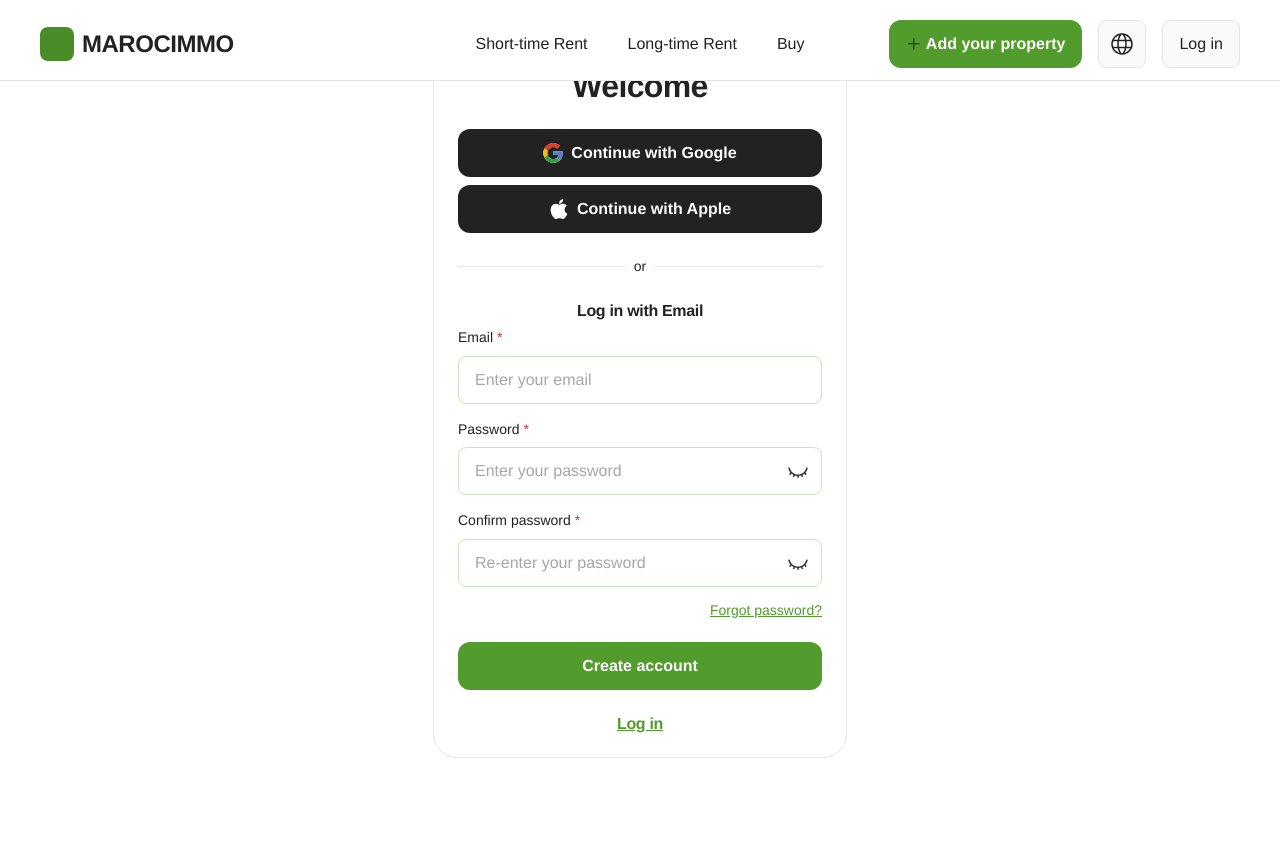
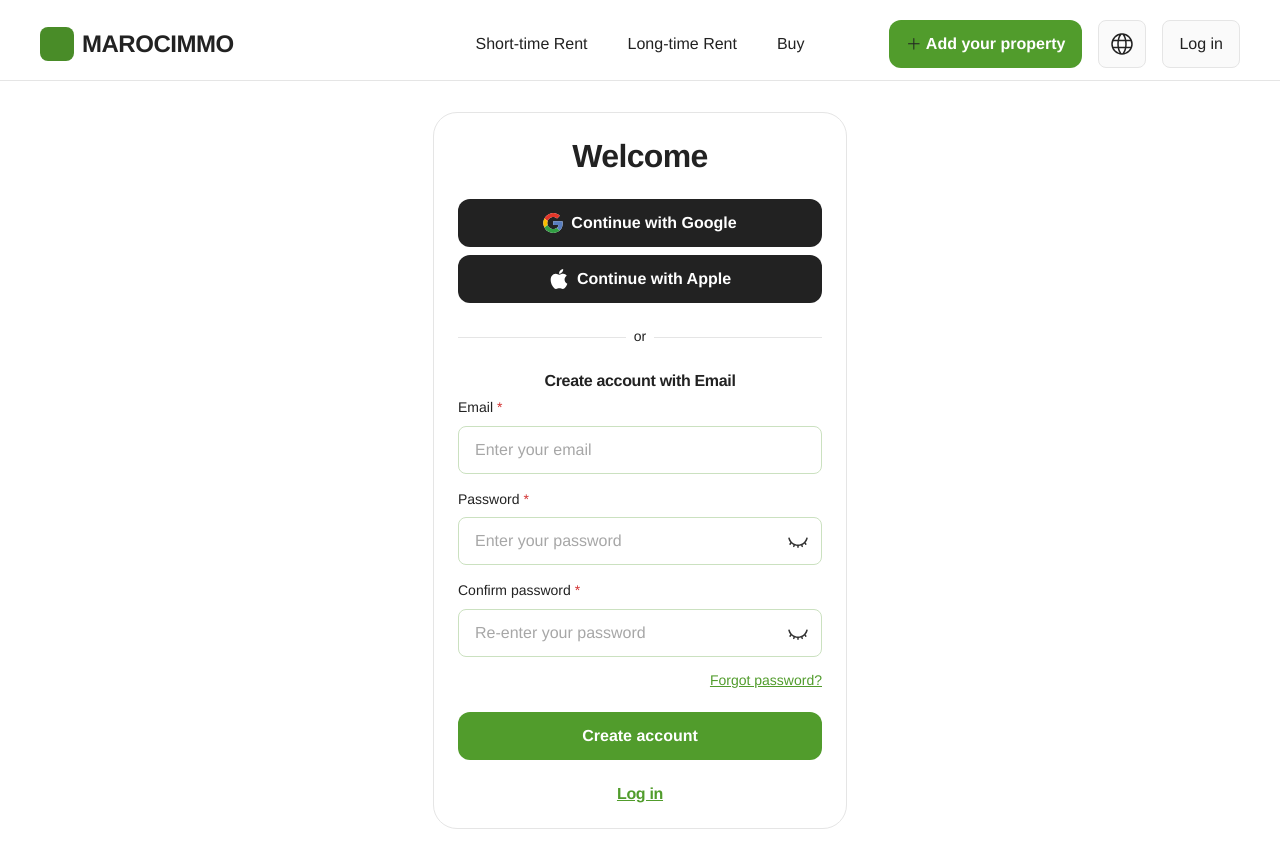
Before and after one commit to vladchyzhyk/Marocimmo, a Next.js app: page /sign-up in a window 1280 px wide. Before the commit the page ends 800 px from the top, so only its background shows below. Built offline with nearby package versions, Linux system fonts and the light colour scheme.

Commit message:
fix: optimize auth forms and create property flow for small height screens

```diff
--- a/src/app/add-property/base-property-info/components/steps/PhotosStep.tsx
+++ b/src/app/add-property/base-property-info/components/steps/PhotosStep.tsx
@@ -1,6 +1,7 @@
 'use client';
 
 import { UploadIcon } from '@/utils/icons';
+import classNames from 'classnames';
 import Image from 'next/image';
 import { useCallback, useEffect, useMemo, useRef, useState } from 'react';
 import PhotoCard from '../PhotoCard';
@@ -125,7 +126,12 @@ const PhotosStep = ({ onDataChange, initialData }: Props) => {
   }, [photos.length]);
 
   return (
-    <div className="flex flex-col gap-6 w-full px-4 md:px-6 lg:px-0">
+    <div
+      className={classNames(
+        'flex flex-col gap-6 w-full px-4 md:px-6 lg:px-0 ',
+        photos.length > 0 ? 'sm:mb-4' : 'sm:mb-10 md:mb-25',
+      )}
+    >
       <div className="flex flex-col gap-2 w-full max-w-[53rem] mx-auto">
         <h2 className="title-xl text-[var(--color-black)]">Add a few photos of your property</h2>
         <p className="body-md text-[var(--text-body-tint)]">
--- a/src/app/add-property/page.tsx
+++ b/src/app/add-property/page.tsx
@@ -228,7 +228,7 @@ const Page = () => {
   return (
     <div
       className={classNames(
-        'px-4 md:px-0 h-full flex justify-center w-full bg-white mt-20 md:min-h-fit scrollbar-none pb-10',
+        'px-4 md:px-0 h-full flex justify-center w-full bg-white mt-20 sm:mb-20 md:mb-80 md:min-h-fit scrollbar-none pb-10',
       )}
     >
       <div className="flex flex-col gap-14 w-full max-w-[39.375rem] mt-[2.5rem]">
--- a/src/app/sign-in/page.tsx
+++ b/src/app/sign-in/page.tsx
@@ -11,8 +11,8 @@ export default function SignInPage() {
     if (user.isLoggedIn) router.push('/');
   }, [router]);
   return (
-    <div className="bg-white flex md:items-center justify-center">
-      <SignInForm className="w-full max-w-[25.875rem] mt-[7.25rem] md:mt-0" />
+    <div className="bg-white flex items-center justify-center sm:min-h-[100vh-20rem] md:min-h-[100vh-7rem] mt-[7rem] mb-[2rem]">
+      <SignInForm className="w-full max-w-[22rem] sm:max-w-[25.875rem]" />
     </div>
   );
 }
--- a/src/app/sign-up/page.tsx
+++ b/src/app/sign-up/page.tsx
@@ -11,8 +11,8 @@ export default function SignUpPage() {
     if (user.isLoggedIn) router.push('/');
   }, [router]);
   return (
-    <div className="bg-white flex md:items-center justify-center">
-      <SignUpForm className="w-full max-w-[25.875rem]" />
+    <div className="bg-white flex items-center justify-center sm:min-h-[100vh-20rem] md:min-h-[100vh-7rem] mt-[7rem] mb-[2rem]">
+      <SignUpForm className="w-full max-w-[22rem] sm:max-w-[25.875rem]" />
     </div>
   );
 }
--- a/src/components/auth/AuthFormWrapper.tsx
+++ b/src/components/auth/AuthFormWrapper.tsx
@@ -32,7 +32,7 @@ const AuthFormWrapper = ({
     <form
       onSubmit={onSubmit}
       className={[
-        'w-full flex flex-col gap-6 p-6 rounded-[24px] md:border bg-white md:border-[var(--border)]',
+        'w-full flex flex-col gap-4 p-4 sm:gap-6 sm:p-6 rounded-[24px] sm:rounded-[20px] md:rounded-[24px] md:border bg-white md:border-[var(--border)]',
         className,
       ]
         .filter(Boolean)
--- a/src/components/auth/SignInForm.tsx
+++ b/src/components/auth/SignInForm.tsx
@@ -43,7 +43,6 @@ const SignInForm = ({ onSubmit, className = '' }: Props) => {
   };
 
   return (
-    <div className="h-full min-h-screen w-full flex md:items-center justify-center">
     <AuthFormWrapper
       title="Welcome"
       submitLabel={'Continue'}
@@ -55,7 +54,7 @@ const SignInForm = ({ onSubmit, className = '' }: Props) => {
       <div className="flex flex-col gap-4">
         <div>
           <div className="flex items-center justify-center title-md mb-2 text-[var(--color-black)]">
-              Create account with Email
+            Log in with Email
           </div>
           <div className="flex flex-col gap-3">
             <Input
@@ -104,7 +103,6 @@ const SignInForm = ({ onSubmit, className = '' }: Props) => {
         </div>
       </div>
     </AuthFormWrapper>
-    </div>
   );
 };
 
--- a/src/components/auth/SignUpForm.tsx
+++ b/src/components/auth/SignUpForm.tsx
@@ -58,7 +58,6 @@ const SignUpForm = ({ onSubmit, className = '' }: Props) => {
   };
 
   return (
-    <div className="h-full min-h-screen w-full flex justify-center items-center">
     <AuthFormWrapper
       title="Welcome"
       submitLabel="Create account"
@@ -77,7 +76,7 @@ const SignUpForm = ({ onSubmit, className = '' }: Props) => {
       <div className="flex flex-col gap-4">
         <div>
           <div className="flex items-center justify-center title-md mb-2 text-[var(--color-black)]">
-              Log in with Email
+            Create account with Email
           </div>
           <div className="flex flex-col gap-4">
             <Input
@@ -232,7 +231,6 @@ const SignUpForm = ({ onSubmit, className = '' }: Props) => {
         </div>
       </Modal>
     </AuthFormWrapper>
-    </div>
   );
 };
 
```
Lines whose indentation alone changed are shown as unchanged.
